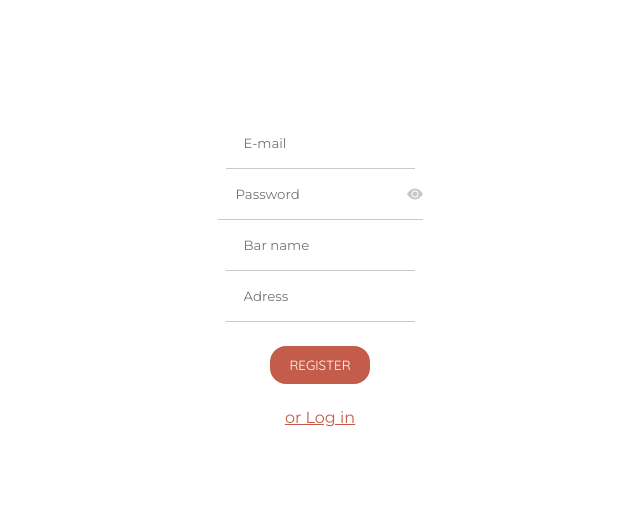
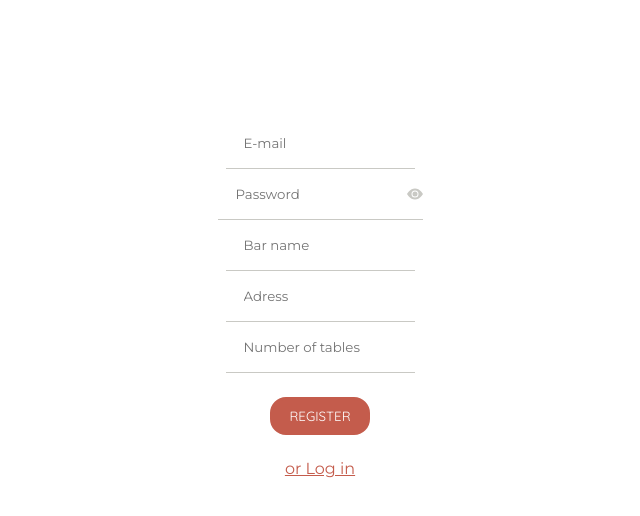
Before and after one commit to mikebcn83/barApp, a React (Create React App) app in the folder reactbarapp/: page /register in a window 1280 px wide. Shown: the top 516 px of the page, without its empty margins (320-960 px from the left). Built offline with nearby package versions, Linux system fonts and the light colour scheme.

Commit message:
Added number of tables when register

```diff
--- a/reactbarapp/src/components/OrderScreen.js
+++ b/reactbarapp/src/components/OrderScreen.js
@@ -27,6 +27,7 @@ export default function OrderScreen() {
       });
     }
     fetchOrder();
+    // eslint-disable-next-line react-hooks/exhaustive-deps
   }, []);
 
   //cargamos los datos de la db
--- a/reactbarapp/src/components/Register.js
+++ b/reactbarapp/src/components/Register.js
@@ -11,12 +11,13 @@ export default function Register() {
     const [showPassword, setShowPassword] = useState(false);
     const [name, setName] = useState(null);
     const [adress, setAdress] = useState(null);
+    const [tables, setTables] = useState(null);
 
     const db = firebase.firestore();
 
     const onRegister = async () => {
         try {
-            await firebase.auth().createUserWithEmailAndPassword(mail, password);
+             await firebase.auth().createUserWithEmailAndPassword(mail, password);
             firebase.auth().currentUser.updateProfile({
                 displayName: name
             });
@@ -25,6 +26,12 @@ export default function Register() {
                 name,
                 adress
             });
+
+            for(let i=0; i<tables; i++){
+                await db.doc(`/bars/${mail}/tables/${i+1}`).set({
+                    occupied:false
+                });
+            }
 
             window.location.replace("/login");
         } catch (e) {
@@ -68,6 +75,11 @@ export default function Register() {
                         onChange={(adress) =>
                             setAdress(adress.target.value)} required />
                 </label>
+                <label>
+                    <input type="number" placeholder="Number of tables"
+                        onChange={(tables) =>
+                            setTables(tables.target.value)} required />
+                </label>
                 <button type="submit" value="REGISTER">REGISTER</button>
                 <Link to="/login" className="orBttn">or Log in</Link>
             </form>
--- a/reactbarapp/src/components/Settings.js
+++ b/reactbarapp/src/components/Settings.js
@@ -15,6 +15,7 @@ export default function Settings() {
         if (user && tables) {
             localStorage.setItem("tables", tables);
         }
+        // eslint-disable-next-line react-hooks/exhaustive-deps
     }, []); //save the values
 
     const [tablesLength, setTablesLength] = useState(tables);
```
